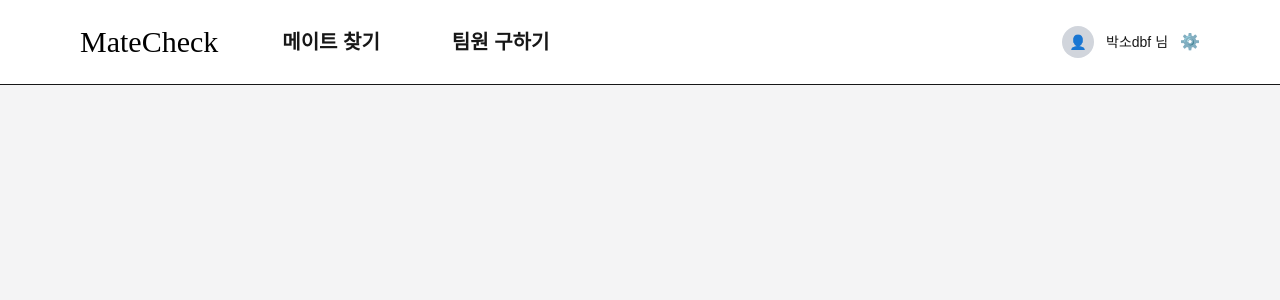
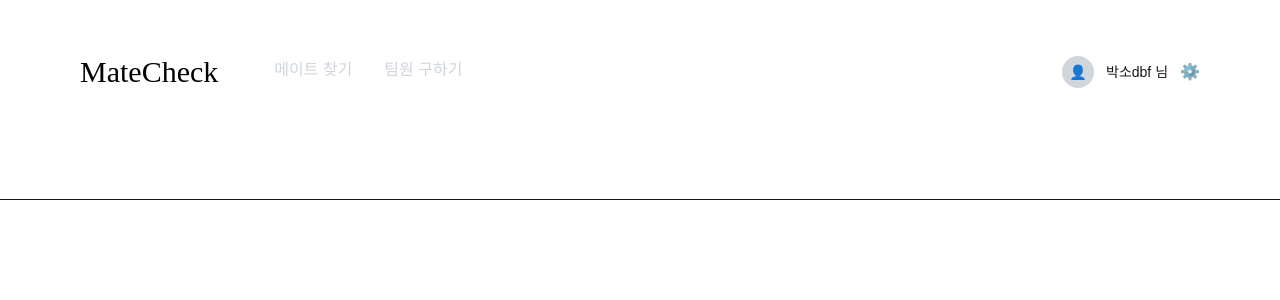
Before and after one commit to SeongjeLee22200525/HamCheese_FE, a Next.js app: page / in a window 1280 px wide. Shown: the top 300 px of the page. Built offline with nearby package versions, Linux system fonts and the light colour scheme.

Commit message:
Header 완성

```diff
--- a/src/components/Header.tsx
+++ b/src/components/Header.tsx
@@ -6,65 +6,72 @@ import UserMenu from "@/components/UserMenu";
 
 export default function Header() {
   const pathname = usePathname().toLowerCase();
-
   const isMate = pathname.includes("mate");
   const isTeam = pathname.includes("team");
-
-  // 🔥 임시 로그인 상태
   const isLoggedIn = true;
 
-  const baseStyle =
-    "text-xl px-4 py-1 rounded-[15px] transition-colors font-bold";
+  return (
+    <header className="w-full h-50 bg-white border-b">
+      <div className="max-w-7xl mx-auto px-20 h-full">
 
-  return (
-    <header className="w-full flex items-center bg-white justify-between px-20 py-6 border-b">
-      <div className="flex items-center gap-12">
+        {/* 실제 콘텐츠 영역 */}
+        <div className="flex items-center justify-between pt-14">
+
+          {/* 왼쪽 */}
+          <div className="flex items-center gap-14">
+
             {/* 로고 */}
             <Link
               href="/"
-          className="justify-start text-black text-3xl font-light font-['Paperlogy']"
+              className="text-black text-3xl font-light font-['Paperlogy'] leading-none"
             >
               MateCheck
             </Link>
 
-        {/* 네비게이션 */}
-        <nav className="flex items-center gap-10">
+            {/* 네비 */}
+            <nav className="flex items-center gap-8">
               <Link
                 href="/mate"
-            className={
-              baseStyle +
-              (isMate ? " text-black" : " hover:bg-black/10")
-            }
+                className={`pb-1 text-base font-medium transition-colors
+                  ${
+                    isMate
+                      ? "text-black border-b border-black"
+                      : "text-gray-300 hover:text-black"
+                  }`}
               >
                 메이트 찾기
               </Link>
 
               <Link
                 href="/team"
-            className={
-              baseStyle +
-              (isTeam ? " text-black" : " hover:bg-black/10")
-            }
+                className={`pb-1 text-base font-medium transition-colors
+                  ${
+                    isTeam
+                      ? "text-black border-b border-black"
+                      : "text-gray-300 hover:text-black"
+                  }`}
               >
                 팀원 구하기
               </Link>
             </nav>
           </div>
 
-      {/* 오른쪽 영역 */}
+          {/* 오른쪽 */}
           {isLoggedIn ? (
             <UserMenu name="박소dbf" />
           ) : (
-        <div className="flex items-center gap-4 text-sm font-medium">
-          <Link href="/login" className="hover:underline">
+            <div className="flex items-center gap-2 text-sm text-gray-400">
+              <Link href="/login" className="hover:text-black">
                 로그인
               </Link>
-          <span className="text-gray-400">|</span>
-          <Link href="/signup" className="hover:underline">
+              <span>|</span>
+              <Link href="/signup" className="hover:text-black">
                 회원가입
               </Link>
             </div>
           )}
+        </div>
+      </div>
     </header>
   );
 }
--- a/src/pages/index.tsx
+++ b/src/pages/index.tsx
@@ -4,8 +4,9 @@ import Header from "@/components/Header";
 
 export default function Home() {
   return (
-    <div className="w-full min-h-screen bg-zinc-100 flex flex-col items-center">
-      <Header/>
-    </div>
+    <main className="w-full bg-zinc-100">
+      {/* 여기부터 메인 콘텐츠 */}
+      <Header />
+    </main>
   );
 }
```
Lines whose indentation alone changed are shown as unchanged.
